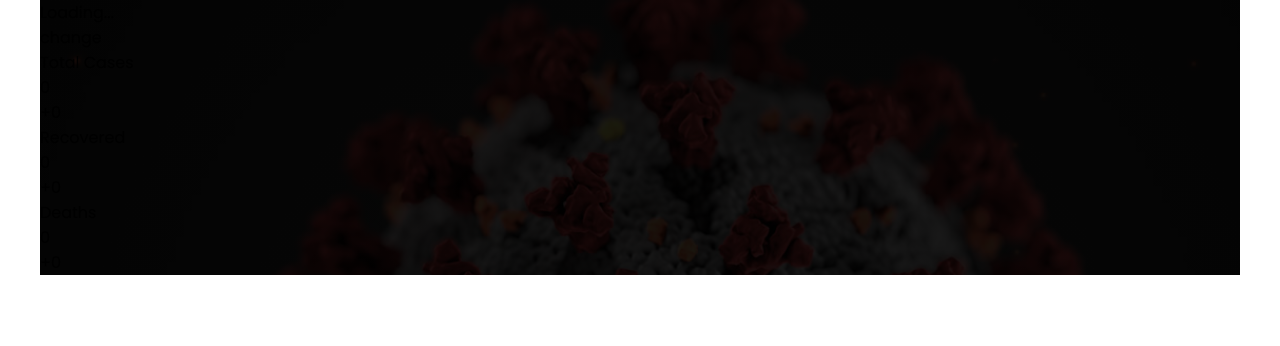
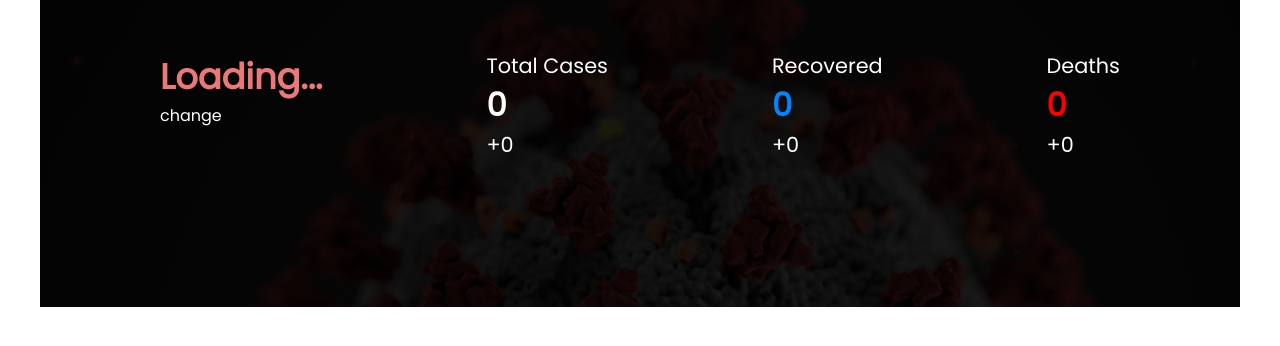
Before and after one commit to DDeShon/covid19-tracker, a PHP site: page / in a window 1280 px wide. Shown: the part 60-406 px from the top of the page. Run offline with PHP 8.4, Linux system fonts and the light colour scheme.

Commit message:
added report section

```diff
--- a/index.html
+++ b/index.html
@@ -48,6 +48,9 @@
             <div class="new-value">+0</div>
           </div>
         </div>
+        <div class="chart">
+          <canvas id="axes_line_chart"></canvas>
+        </div>
       </div>
     </main>
   </body>
--- a/resources/css/style.css
+++ b/resources/css/style.css
@@ -101,5 +101,55 @@ main {
 
 /* ------------ LATEST REPORT ------------ */
 .latest-report {
-  width: ;
+  display: flex;
+  justify-content: space-between;
+  align-items: center;
+  width: 80%;
+  margin: 0 auto;
+  padding-top: 50px;
+  color: hsl(0, 0%, 100%);
 }
+
+.country,
+.total-cases,
+.recovered,
+.deaths {
+  height: 100px;
+}
+
+.name {
+  font-size: 2.2rem;
+  font-weight: bold;
+  color: hsl(0, 76%, 70%);
+}
+
+.change-country {
+  cursor: pointer;
+}
+
+.title {
+  font-size: 1.3rem;
+}
+
+.total-cases .value {
+  font-size: 2rem;
+  font-weight: bold;
+}
+
+.recovered .value {
+  font-size: 2rem;
+  font-weight: bold;
+  color: hsl(209, 100%, 50%);
+}
+
+.deaths .value {
+  font-size: 2rem;
+  font-weight: bold;
+  color: hsl(0, 100%, 50%);
+}
+
+.new-value {
+  font-size: 1.3rem;
+}
+
+/* ------------ CHART ------------ */
```
